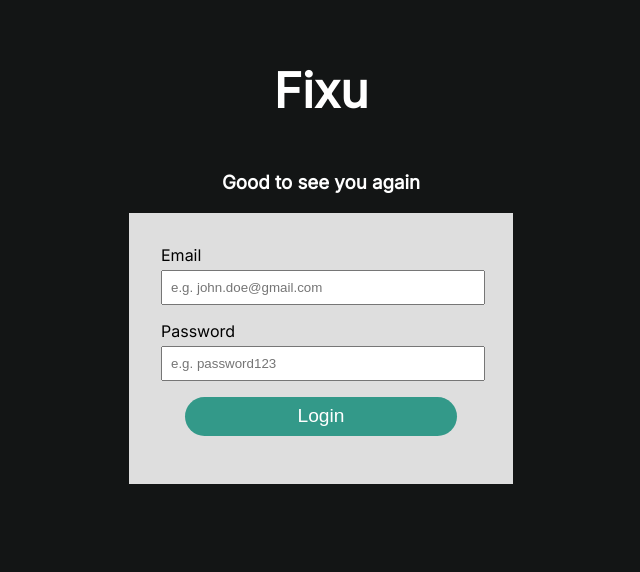
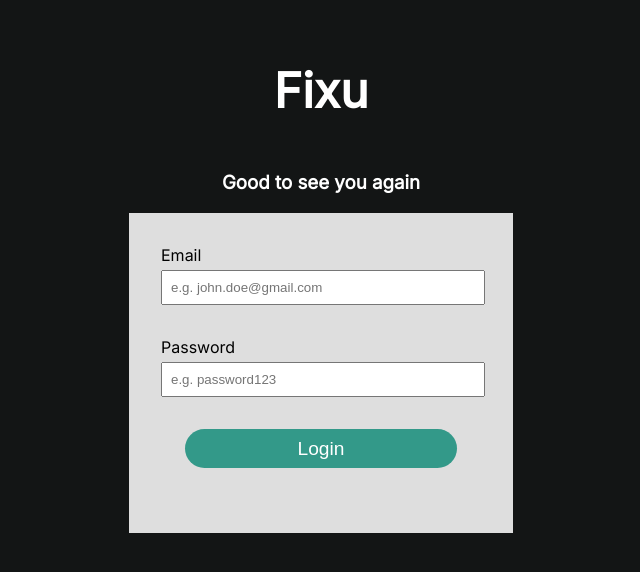
Before and after one commit to Finnbyte/Fixu, a React (Vite) app in the folder frontend/: page /login in a window 1280 px wide. Shown: the top 572 px of the page, without its empty margins (319-959 px from the left). Built offline with nearby package versions, Linux system fonts and the light colour scheme.

Commit message:
Space form elements evenly

```diff
--- a/frontend/src/pages/login/Login.module.scss
+++ b/frontend/src/pages/login/Login.module.scss
@@ -25,9 +25,11 @@
 }
 
 .login-container {
+    display: flex;
+    justify-content: space-between;
     background-color: color.adjust(white, $blackness: 15%);
     width: 30%;
-    height: 30%;
+    height: 20rem;
 
     & * {
         color: black;
@@ -35,8 +37,9 @@
 
     form {
         display: flex;
+        width: 100%;
         flex-direction: column;
-        gap: 1rem;
+        justify-content: space-between;
         margin: 2rem;
 
         label {
```
